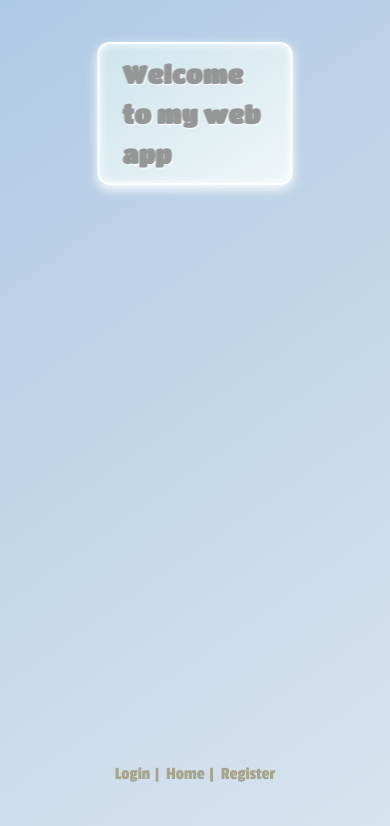
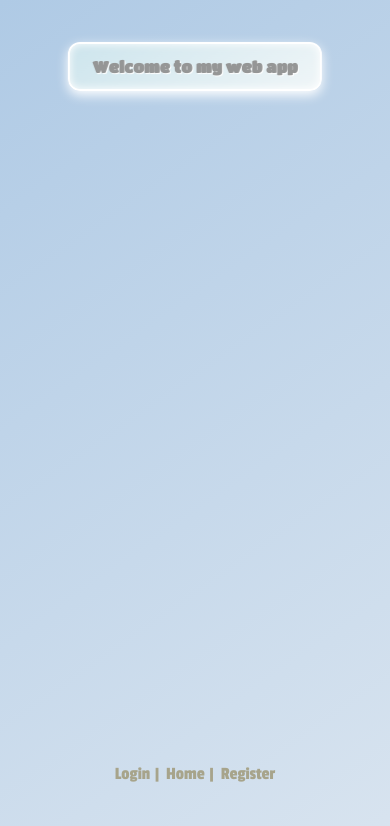
Before and after one commit to blob421/Vue_App, a Vue app: page / in a window 390 px wide. Shown: the top 826 px of the page. Built offline with nearby package versions, Linux system fonts and the light colour scheme; no server answers.

Commit message:
New responsive title

```diff
--- a/src/components/heading_main.vue
+++ b/src/components/heading_main.vue
@@ -1,61 +1,50 @@
 
 <template>
+<div class="title_container">
+  <h1 class="title">Welcome to my web app</h1>
 
-<h1 class="title-container">Welcome to my web app</h1>
+</div>
+
+
+
 
 </template>
 
 
 <style>
 
-.title-container {
- position: absolute;
- font-family: "Titan One", sans-serif;;
-  top: 5%;
-  left: 50%;
-  transform: translateX(-50%);
- display: inline-block;
-  padding: 0.6rem 1.4rem;
-  font-size: 1.5rem;
-  font-weight: 600;
+
+
+
+.title {
+  font-size: clamp(1rem, 2.5vw, 3rem);
   background: linear-gradient(145deg, #cde5ed, #f0f6f8);
   color: #959696;
+  white-space: nowrap;
+  overflow: hidden;
+  text-overflow: ellipsis;
+  padding: 0.6rem 1.4rem;
+  font-weight: 600;
+  text-shadow: 1px 1px 1px white;
+  backdrop-filter: blur(2px);
+  transition: all 0.3s ease;
   border-radius: 12px;
   border: 2px solid #ffffff;
   box-shadow:
-    inset 0 0 8px rgb(255, 255, 255), /* Inner frosty glow */
-    0 4px 12px rgb(255, 255, 255);       /* Outer cool shadow */
-  text-shadow: 1px 1px 1px white;
-  backdrop-filter: blur(2px);
-  transition: all 0.3s ease;
-  -webkit-backdrop-filter: blur(2px); /* ✅ Safari support */
-  backdrop-filter: blur(2px);
+  inset 0 0 8px rgb(255, 255, 255),
+  0 4px 12px rgb(255, 255, 255);
+
 }
+  .title_container{
+    font-family: "Titan One", sans-serif;;
+    position: absolute;
+    top: 5%;
+    left: 50%;
+    transform: translateX(-50%);
 
 
-@media (min-width:1800px){
-  .title-container{
-    font-size: 65px;
+
   }
-}
-
-@media (min-width:1500px){
-  .title-container{
-    font-size: 39px;
-  }
-}
 
 
-@media (max-width:1024px){
-  .title-container{
-    font-size: 25px;
-  }
-}
-
-@media (max-width:376px){
-  .title-container{
-    font-size: 17px;
-  }
-}
-
 </style>
```
